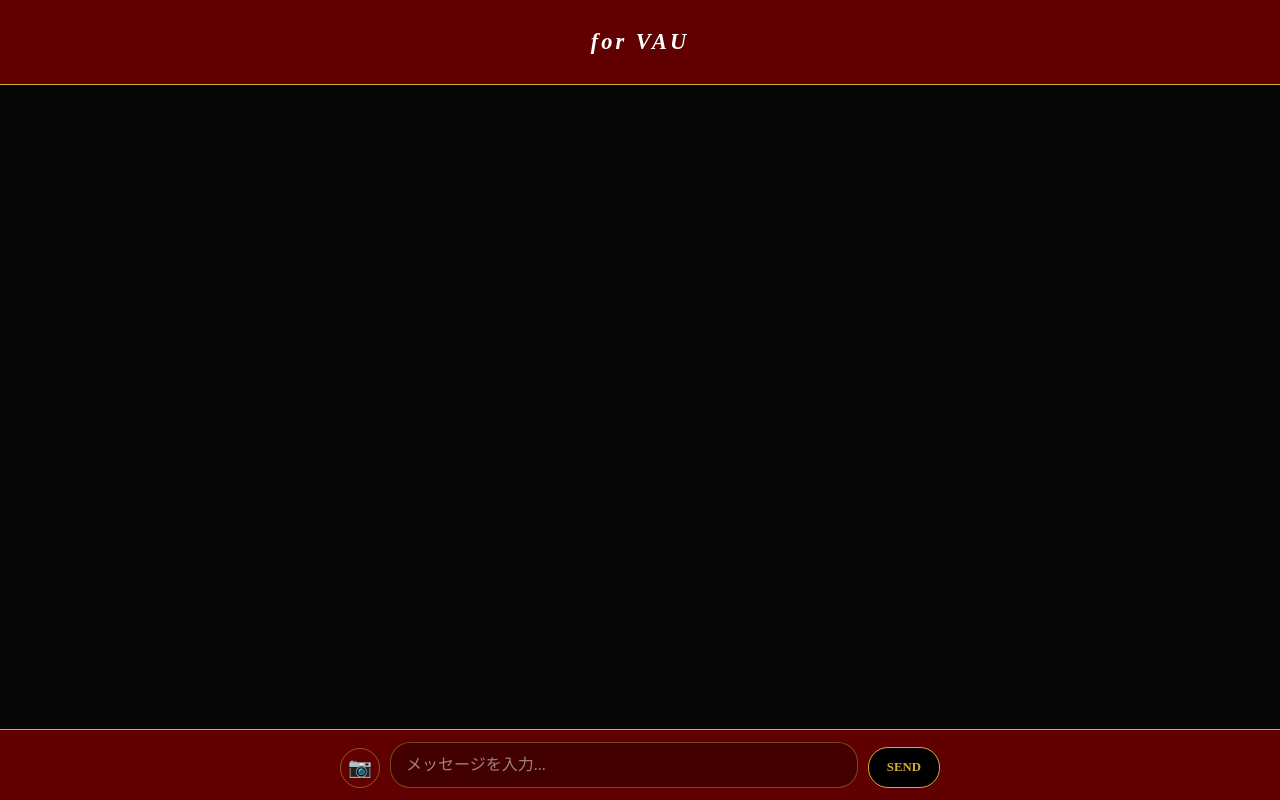
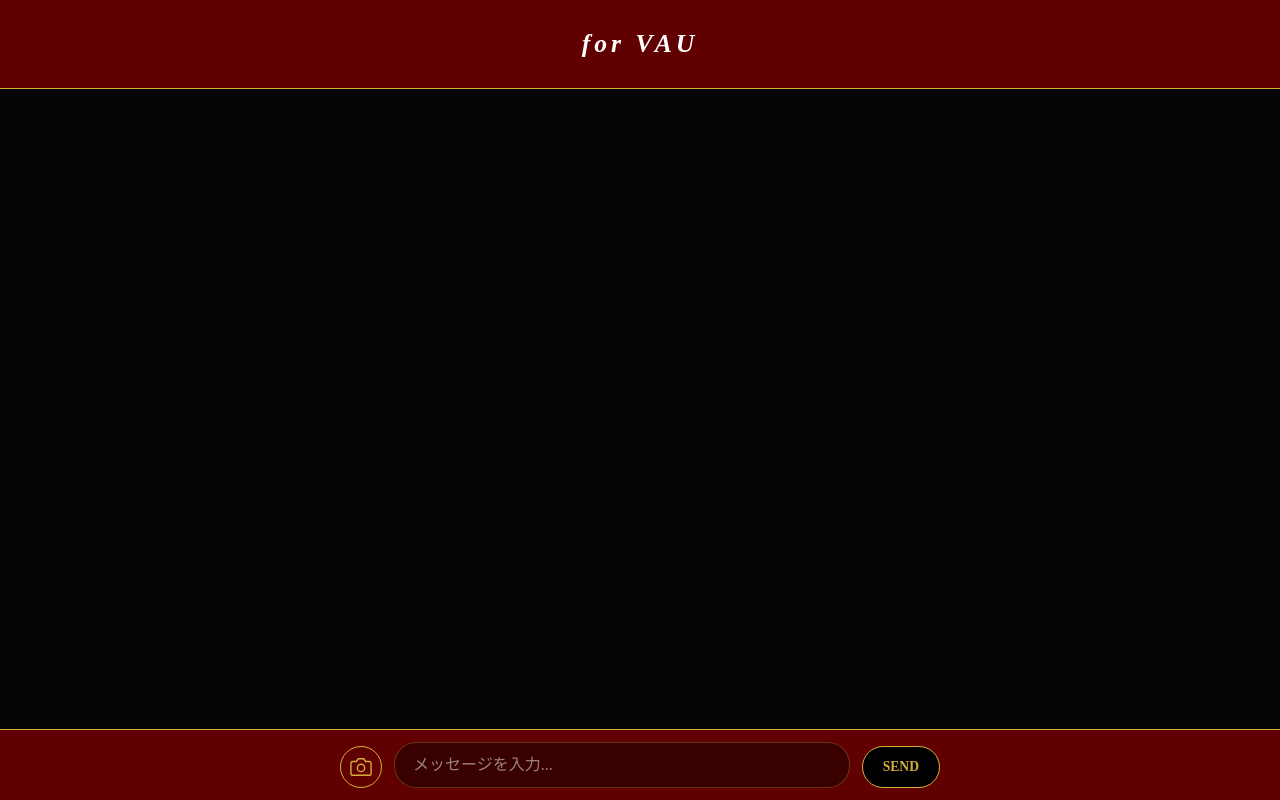
Before and after one commit to sweetsnao15-cpu/my-chat-app, a Next.js app: page / in a window 1280 px wide. Built offline with nearby package versions, Linux system fonts and the light colour scheme.

Commit message:
Update page.js

```diff
--- a/app/page.js
+++ b/app/page.js
@@ -57,58 +57,27 @@ export default function GuestPage() {
     prevMsgCountRef.current = messages.length;
   }, [messages.length, scrollToBottom]);
 
-  // テキスト送信
   const handleSend = async () => {
     const text = inputText.trim();
     if (!text || !user) return;
-
-    const newMessage = {
-      content: text,
-      user_id: user.id,
-      receiver_id: ADMIN_ID,
-      is_image: false,
-      is_read: false
-    };
-
+    const newMessage = { content: text, user_id: user.id, receiver_id: ADMIN_ID, is_image: false, is_read: false };
     setInputText('');
     if (textareaRef.current) textareaRef.current.style.height = 'auto';
-
-    const { error } = await supabase.from('messages').insert([newMessage]);
-    if (error) console.error(error);
+    await supabase.from('messages').insert([newMessage]);
   };
 
-  // 画像アップロード・送信
   const handleImageUpload = async (e) => {
     const file = e.target.files?.[0];
     if (!file || !user) return;
-
     setUploading(true);
     const fileExt = file.name.split('.').pop();
-    const fileName = `${Math.random()}.${fileExt}`;
-    const filePath = `${user.id}/${fileName}`;
-
+    const filePath = `${user.id}/${Math.random()}.${fileExt}`;
     try {
-      const { error: uploadError } = await supabase.storage
-        .from('chat-images')
-        .upload(filePath, file);
-
-      if (uploadError) throw uploadError;
-
-      const { data: { publicUrl } } = supabase.storage
-        .from('chat-images')
-        .getPublicUrl(filePath);
-
-      const newMessage = {
-        content: publicUrl,
-        user_id: user.id,
-        receiver_id: ADMIN_ID,
-        is_image: true,
-        is_read: false
-      };
-
-      await supabase.from('messages').insert([newMessage]);
+      await supabase.storage.from('chat-images').upload(filePath, file);
+      const { data: { publicUrl } } = supabase.storage.from('chat-images').getPublicUrl(filePath);
+      await supabase.from('messages').insert([{ content: publicUrl, user_id: user.id, receiver_id: ADMIN_ID, is_image: true, is_read: false }]);
     } catch (error) {
-      console.error('Error uploading image:', error.message);
+      console.error(error.message);
     } finally {
       setUploading(false);
       if (fileInputRef.current) fileInputRef.current.value = '';
@@ -116,19 +85,11 @@ export default function GuestPage() {
   };
 
   return (
-    <div style={{
-      width: '100%', height: '100dvh', display: 'flex', flexDirection: 'column',
-      background: '#000', color: '#fff', overflow: 'hidden', fontFamily: 'serif'
-    }}>
-      {/* ヘッダー：パディングを増やして高さをアップ */}
-      <header style={{
-        padding: '25px 15px', background: '#600000', borderBottom: '1px solid #D4AF37',
-        textAlign: 'center', flexShrink: 0, zIndex: 10
-      }}>
-        <h1 style={{
-          fontSize: '1.4rem', fontStyle: 'italic', fontWeight: 'bold',
-          margin: 0, letterSpacing: '3px', color: '#fff'
-        }}>
+    <div style={{ width: '100%', height: '100dvh', display: 'flex', flexDirection: 'column', background: '#000', color: '#fff', overflow: 'hidden', fontFamily: 'serif' }}>
+
+      {/* ヘッダー：タイトルを大きく修正 */}
+      <header style={{ padding: '25px 15px', background: '#600000', borderBottom: '1px solid #D4AF37', textAlign: 'center', flexShrink: 0, zIndex: 10 }}>
+        <h1 style={{ fontSize: '1.6rem', fontStyle: 'italic', fontWeight: 'bold', margin: 0, letterSpacing: '4px', color: '#fff' }}>
           for VAU
         </h1>
       </header>
@@ -138,33 +99,33 @@ export default function GuestPage() {
           {messages.map((m, index) => {
             const isMe = m.user_id === user?.id;
             const date = new Date(m.created_at);
-            const dateStr = `-${date.getFullYear()}/${String(date.getMonth() + 1).padStart(2, '0')}/${String(date.getDate()).padStart(2, '0')}-`;
-            const prevMsg = index > 0 ? messages[index - 1] : null;
-            const isNewDay = !prevMsg || new Date(prevMsg.created_at).toDateString() !== date.toDateString();
+            const isNewDay = index === 0 || new Date(messages[index-1].created_at).toDateString() !== date.toDateString();
 
             return (
               <div key={m.id}>
                 {isNewDay && (
                   <div style={{ display: 'flex', justifyContent: 'center', margin: '30px 0 20px' }}>
                     <div style={{ color: '#D4AF37', fontSize: '0.65rem', letterSpacing: '2px', fontWeight: 'bold', fontStyle: 'italic' }}>
-                      {dateStr}
+                      -{date.getFullYear()}/{String(date.getMonth() + 1).padStart(2, '0')}/{String(date.getDate()).padStart(2, '0')}-
                     </div>
                   </div>
                 )}
-                <div style={{ marginBottom: '20px', display: 'flex', flexDirection: 'column', alignItems: isMe ? 'flex-end' : 'flex-start' }}>
-                  <div style={{ display: 'flex', alignItems: 'flex-end', gap: '6px', flexDirection: isMe ? 'row-reverse' : 'row' }}>
+                <div style={{ marginBottom: '25px', display: 'flex', flexDirection: 'column', alignItems: isMe ? 'flex-end' : 'flex-start' }}>
+                  <div style={{ display: 'flex', alignItems: 'flex-end', gap: '8px', flexDirection: isMe ? 'row-reverse' : 'row', width: '100%' }}>
                     <div style={{
-                      padding: m.is_image ? '5px' : '10px 14px',
+                      padding: m.is_image ? '5px' : '12px 16px',
                       background: isMe ? 'rgba(80, 0, 0, 0.75)' : 'rgba(26, 26, 26, 0.75)',
                       borderRadius: isMe ? '18px 2px 18px 18px' : '2px 18px 18px 18px',
                       border: '1px solid #D4AF37',
-                      fontSize: '0.9rem', maxWidth: '240px', whiteSpace: 'pre-wrap', wordBreak: 'break-word'
+                      fontSize: '0.95rem',
+                      maxWidth: '85%', // ホスト側のグローバルと同じ幅
+                      whiteSpace: 'pre-wrap', wordBreak: 'break-word', color: '#fff'
                     }}>
                       {m.is_image ? (
                         <img src={m.content} style={{ maxWidth: '100%', borderRadius: '10px', display: 'block' }} alt="" onLoad={() => scrollToBottom()} />
                       ) : m.content}
                     </div>
-                    <div style={{ fontSize: '0.5rem', color: '#D4AF37', opacity: 0.8, paddingBottom: '2px' }}>
+                    <div style={{ fontSize: '0.55rem', color: '#D4AF37', opacity: 0.8, paddingBottom: '4px', whiteSpace: 'nowrap' }}>
                       {date.toLocaleTimeString([], { hour: '2-digit', minute: '2-digit' })}
                     </div>
                   </div>
@@ -175,22 +136,23 @@ export default function GuestPage() {
         </div>
       </div>
 
-      <footer style={{
-        padding: '12px 15px', background: '#600000', borderTop: '1px solid #D4AF37',
-        paddingBottom: 'calc(12px + env(safe-area-inset-bottom))'
-      }}>
-        <div style={{ maxWidth: '600px', margin: '0 auto', display: 'flex', gap: '10px', alignItems: 'flex-end' }}>
-          {/* 写真送信ボタン */}
+      <footer style={{ padding: '12px 15px', background: '#600000', borderTop: '1px solid #D4AF37', paddingBottom: 'calc(12px + env(safe-area-inset-bottom))', flexShrink: 0 }}>
+        <div style={{ maxWidth: '600px', margin: '0 auto', display: 'flex', gap: '12px', alignItems: 'flex-end' }}>
+
+          {/* おしゃれなカメラアイコンボタン */}
           <button
             onClick={() => fileInputRef.current?.click()}
             disabled={uploading}
             style={{
-              background: 'transparent', border: '1px solid rgba(212,175,55,0.5)',
-              borderRadius: '50%', width: '40px', height: '40px', display: 'flex',
-              alignItems: 'center', justifyContent: 'center', cursor: 'pointer', flexShrink: 0
+              background: 'transparent', border: '1px solid #D4AF37', borderRadius: '50%',
+              width: '42px', height: '42px', display: 'flex', alignItems: 'center',
+              justifyContent: 'center', cursor: 'pointer', flexShrink: 0, transition: '0.2s',
+              opacity: uploading ? 0.5 : 1
             }}
           >
-            <span style={{ color: '#D4AF37', fontSize: '1.2rem' }}>{uploading ? '...' : '📷'}</span>
+            <svg width="22" height="22" viewBox="0 0 24 24" fill="none" stroke="#D4AF37" strokeWidth="1.5" strokeLinecap="round" strokeLinejoin="round">
+              <path d="M23 19a2 2 0 0 1-2 2H3a2 2 0 0 1-2-2V8a2 2 0 0 1 2-2h4l2-3h6l2 3h4a2 2 0 0 1 2 2z"/><circle cx="12" cy="13" r="4"/>
+            </svg>
           </button>
           <input type="file" ref={fileInputRef} hidden accept="image/*" onChange={handleImageUpload} />
 
@@ -198,22 +160,20 @@ export default function GuestPage() {
             ref={textareaRef}
             value={inputText}
             onChange={(e) => setInputText(e.target.value)}
-            onInput={(e) => {
-              e.target.style.height = 'auto';
-              e.target.style.height = e.target.scrollHeight + 'px';
-            }}
+            onInput={(e) => { e.target.style.height = 'auto'; e.target.style.height = e.target.scrollHeight + 'px'; }}
             placeholder="メッセージを入力..."
             rows={1}
             style={{
-              flex: 1, background: 'rgba(0,0,0,0.3)', color: '#fff', border: '1px solid rgba(212,175,55,0.4)',
-              borderRadius: '20px', padding: '10px 15px', fontSize: '16px', resize: 'none', outline: 'none', maxHeight: '120px'
+              flex: 1, background: 'rgba(0,0,0,0.4)', color: '#fff', border: '1px solid rgba(212,175,55,0.3)',
+              borderRadius: '22px', padding: '10px 18px', fontSize: '16px', resize: 'none', outline: 'none', maxHeight: '150px'
             }}
           />
+
           <button
             onClick={handleSend}
             style={{
               background: '#000', color: '#D4AF37', border: '1px solid #D4AF37',
-              borderRadius: '20px', padding: '10px 18px', fontWeight: 'bold', fontSize: '0.8rem'
+              borderRadius: '22px', padding: '10px 20px', fontWeight: 'bold', fontSize: '0.85rem', cursor: 'pointer'
             }}
           >
             SEND
```
